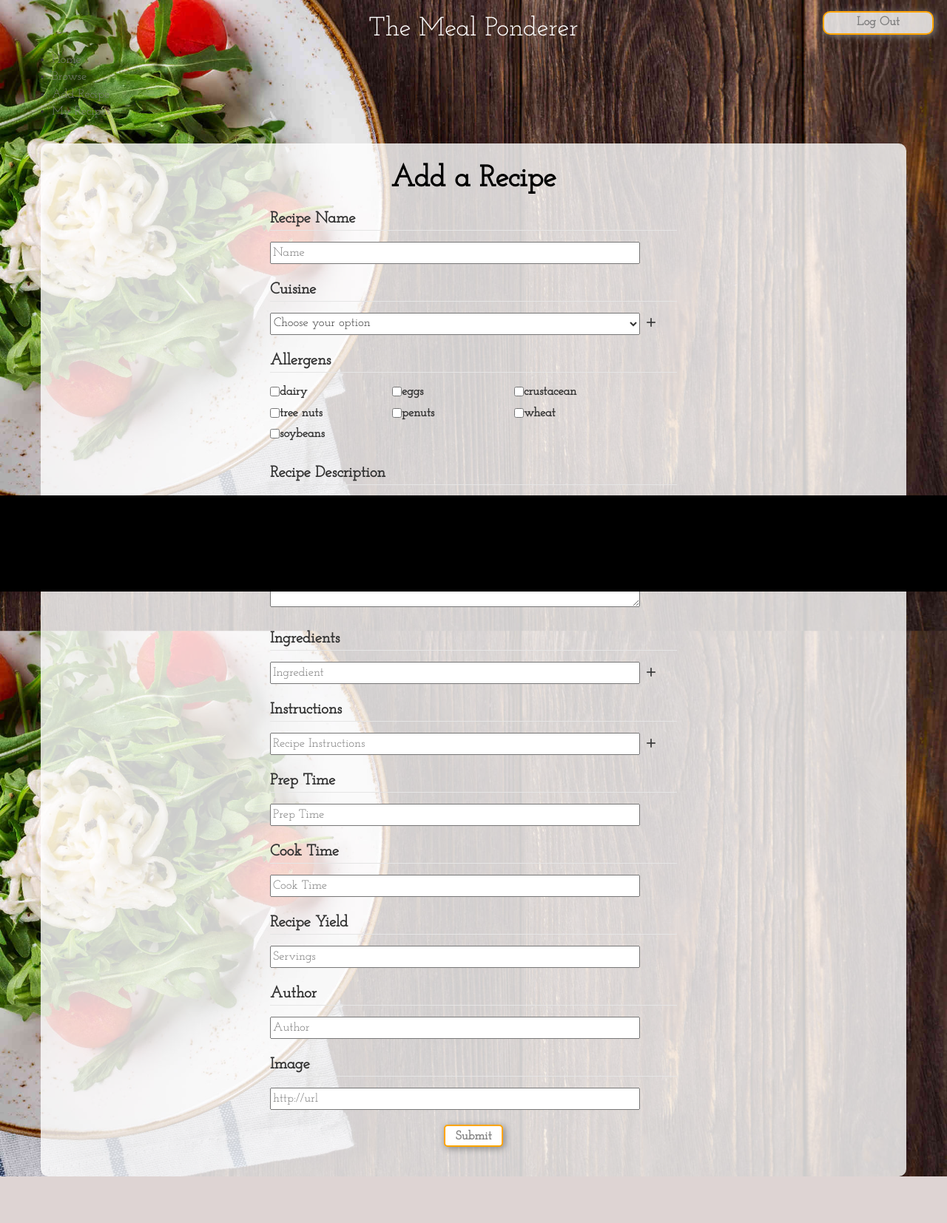
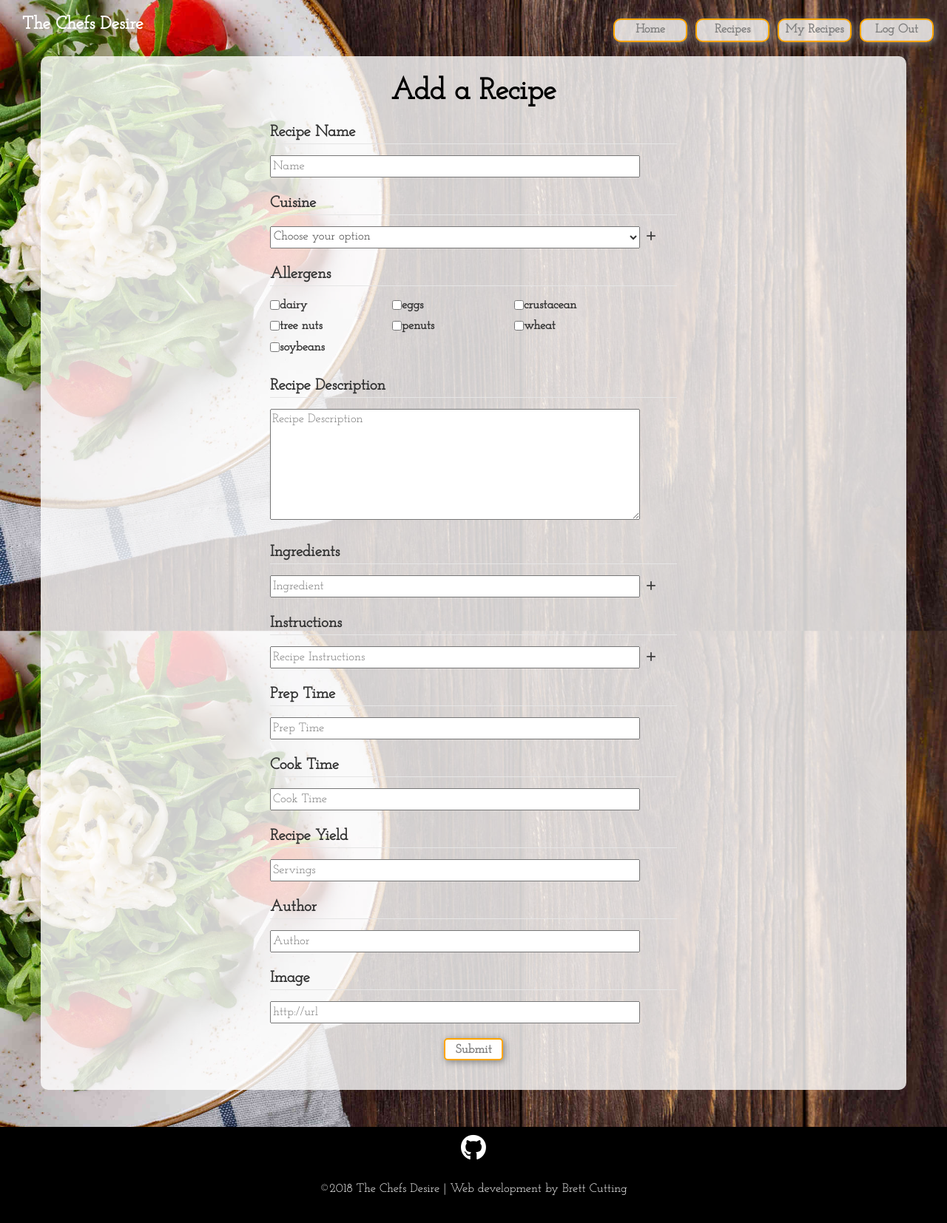
Before and after one commit to brettcutt/the-chefs-desire, a Flask app: page /add_recipe in a window 1280 px wide. Shown: the whole page at 74% size. Before the commit the page ends 1591 px from the top, so only its background shows below. Run offline with Flask 2, Linux system fonts and the light colour scheme; the visitor is signed in with stand-in values (Sample User, id 1); some libraries are stand-ins or nearby versions.

Commit message:
added wrapper and main content container to allow footer to stay on the bottom, added content to footer

```diff
--- a/templates/base.html
+++ b/templates/base.html
@@ -11,46 +11,36 @@
     <link rel="stylesheet" href="{{ url_for('static', filename='css/style.css')}}" type="text/css" />
     <link href="https://fonts.googleapis.com/css?family=Indie+Flower" rel="stylesheet">
     <link href="https://fonts.googleapis.com/css?family=Josefin+Slab" rel="stylesheet">
-    <title>The Meal Ponderer</title>
+    <title>A Chefs Desire</title>
 </head>
 
 <body>
-    <div class="container-fluid">
-        <header>
+    <div class="wrapper">
+
+        <header class="container-fluid">
 
             <!--TITLE-->
             <div class="col-xs-12">
-                <h1 class="hidden-xs">The Meal Ponderer</h1>
-                <h1 class="hidden-sm hidden-md hidden-lg">The Meal<br> Ponderer</h1>
+                <a href="{{url_for('index')}}">
+                    <h3 class="hidden-xs logo">The Chefs Desire</h3>
+                </a>
+                <h1 class="hidden-sm hidden-md hidden-lg mobile-heading">The Chefs<br> Desire</h1>
             </div>
 
             <!--SIGN IN REGISTER BUTTONS-->
-            <div class="signin-create hidden-xs">
-            {% if 'user' not in session %}
-                <p class="register-btn register-trigger">Register</p>
-                <p class="signin-btn signin-trigger">Sign In</p>
-            {% else %}
-                <a href="{{url_for('logout')}}"><p class="signin-btn">Log Out</p></a>
-            {% endif %}
-            </div>
+
 
             <!--REGISTRATION FORM-->
-                                                              <!-- IF STATEMENT BELOW TO CREATE INLINE STYLE DISPLAY:BLOCK -->
+            <!-- IF STATEMENT BELOW TO CREATE INLINE STYLE DISPLAY:BLOCK -->
             <div class="register-signin-page register-page" {% if 'flash-message2' in session %}style="display:block;" {% endif %}>
                 <div id="#inner-register-page" class="inner-register-page">
                     <h2>Registration</h2>
-                    {% if 'flash-message2' in session %}
-                    {% with messages = get_flashed_messages()%}
-                    {% if messages %}
-                    {% for message in messages %}
+                    {% if 'flash-message2' in session %} {% with messages = get_flashed_messages()%} {% if messages %} {% for message in messages %}
                     <p class="flash-message">{{ message }}</p>
 
-                    {% endfor %}
-                    {%endif%}
-                    {%endwith%}
-                    {%endif%}
+                    {% endfor %} {%endif%} {%endwith%} {%endif%}
 
-                    <form action="{{url_for('register')}}", method='POST' >
+                    <form action="{{url_for('register')}}" , method='POST'>
                         <div class="col-xs-12">
                             <label class="inline hidden-xs" for="register-first-name">First Name:</label>
                             <input class="inline" type="text" id="register-first-name" name="register-first-name" placeholder="First Name" required/>
@@ -81,21 +71,16 @@
                 </div>
             </div>
 
-            <!--SIGN IN PAGE-->                      <!-- IF STATEMENT BELOW TO CREATE INLINE STYLE DISPLAY:BLOCK -->
+            <!--SIGN IN PAGE-->
+            <!-- IF STATEMENT BELOW TO CREATE INLINE STYLE DISPLAY:BLOCK -->
             <div class="register-signin-page signin-page" {% if 'flash-message1' in session %}style="display:block;" {% endif %}>
                 <div class="inner-signin-page">
                     <h2>Sign In</h2>
-                    {% if 'flash-message1' in session %}
-                    {% with messages = get_flashed_messages()%}
-                    {% if messages %}
-                    {% for message in messages %}
+                    {% if 'flash-message1' in session %} {% with messages = get_flashed_messages()%} {% if messages %} {% for message in messages %}
                     <p class="flash-message">{{ message }}</p>
 
-                    {% endfor %}
-                    {% endif %}
-                    {% endwith %}
-                    {% endif %}
-                    <form action="{{url_for('signin')}}", method='POST'>
+                    {% endfor %} {% endif %} {% endwith %} {% endif %}
+                    <form action="{{url_for('signin')}}" , method='POST'>
                         <div class="col-xs-12">
                             <input class="inline" type="text" id="signin_username" name="signin_username" placeholder="User Name" required/>
                         </div>
@@ -118,44 +103,79 @@
                 </div>
 
                 <ul class=" mobile-ul">
-                    <li class="mobile-li"><a href="{{url_for('index')}}">Home</a></li>
-                    <li class="mobile-li"><a href="{{url_for('recipes')}}">Recipes</a></li>
-                    <li class="mobile-li"><a href="{{url_for('add_recipe')}}">Add Recipe</a></li>
+                    <li class="mobile-li">
+                        <a href="{{url_for('index')}}">Home</a>
+                    </li>
+                    <li class="mobile-li">
+                        <a href="{{url_for('recipes')}}">Recipes</a>
+                    </li>
+                    {% if 'user' not in session %}
                     <li class="mobile-li">
                         <p class="mobile-form-btn register-trigger">Register</p>
                     </li>
                     <li class="mobile-li">
                         <p class=" mobile-form-btn signin-trigger">Sign In</p>
                     </li>
+                    {% else %}
+                    <li class="mobile-li">
+                        <a href="{{url_for('my_recipes', username = session['user'])}}">My Recipes</a>
+                    </li>
+                    <li class="mobile-li">
+                        <a href="{{url_for('logout')}}">Log Out</a>
+                    </li>
+                    {% endif %}
                 </ul>
 
             </nav>
 
             <!--NAVIGATION LINKS-->
-            <div class="col-xs-12">
-                <nav class="hidden-xs">
+            <div class="col-xs-12 navigation-menu">
+                <nav class="hidden-xs desktop-nav">
                     <ul>
-                        <li><a href="{{url_for('index')}}">Home</a></li>
-                        <li><a href="{{url_for('recipes')}}">Browse</a></li>
+                        <li>
+                            <a href="{{url_for('index')}}">Home</a>
+                        </li>
+                        <li>
+                            <a href="{{url_for('recipes')}}">Recipes</a>
+                        </li>
                         {% if 'user' in session %}
-                        <li><a href="{{url_for('add_recipe')}}">Add Recipe</a></li>
-                        <li><a href="{{url_for('my_recipes', username = session['user'])}}">My Recipes</a></li>
+                        <li>
+                            <a href="{{url_for('my_recipes', username = session['user'])}}">My Recipes</a>
+                        </li>
+                        <li>
+                            <a href="{{url_for('logout')}}">Log Out</a>
+                        </li>
+                        {% else %}
+                        <li>
+                            <p class=" register-trigger">Register</p>
+                        </li>
+                        <li>
+                            <p class=" signin-trigger">Sign In</p>
+                        </li>
                         {% endif %}
+
                     </ul>
                 </nav>
             </div>
 
         </header>
-    </div>
 
 
+        <div class="main-content">
+            {% block content %} {% endblock %}
+        </div>
 
-        {% block content %} {% endblock %}
+        <footer class="container-fluid centering">
 
+            <div class=" col-xs-12">
+                <a href="https://github.com/brettcutt/the-meal-ponderer" target="_blank"><i id="github-icon" class="fab fa-github"></i></a>
+                <br>
+                <br>
+                <p class="web-developer">©2018 The Chefs Desire | Web development by Brett Cutting</p>
+            </div>
 
-    <footer>
-
-    </footer>
+        </footer>
+    </div>
     <script type="text/javascript" src="{{ url_for('static', filename='jquery/jquery-3.3.1.min.js')}}"></script>
     <script type="text/javascript" src="{{ url_for('static', filename='jquery/jquery-ui.min.js')}}"></script>
     <script type="text/javascript" src="{{ url_for('static', filename='jquery/jquery.js')}}"></script>
```
